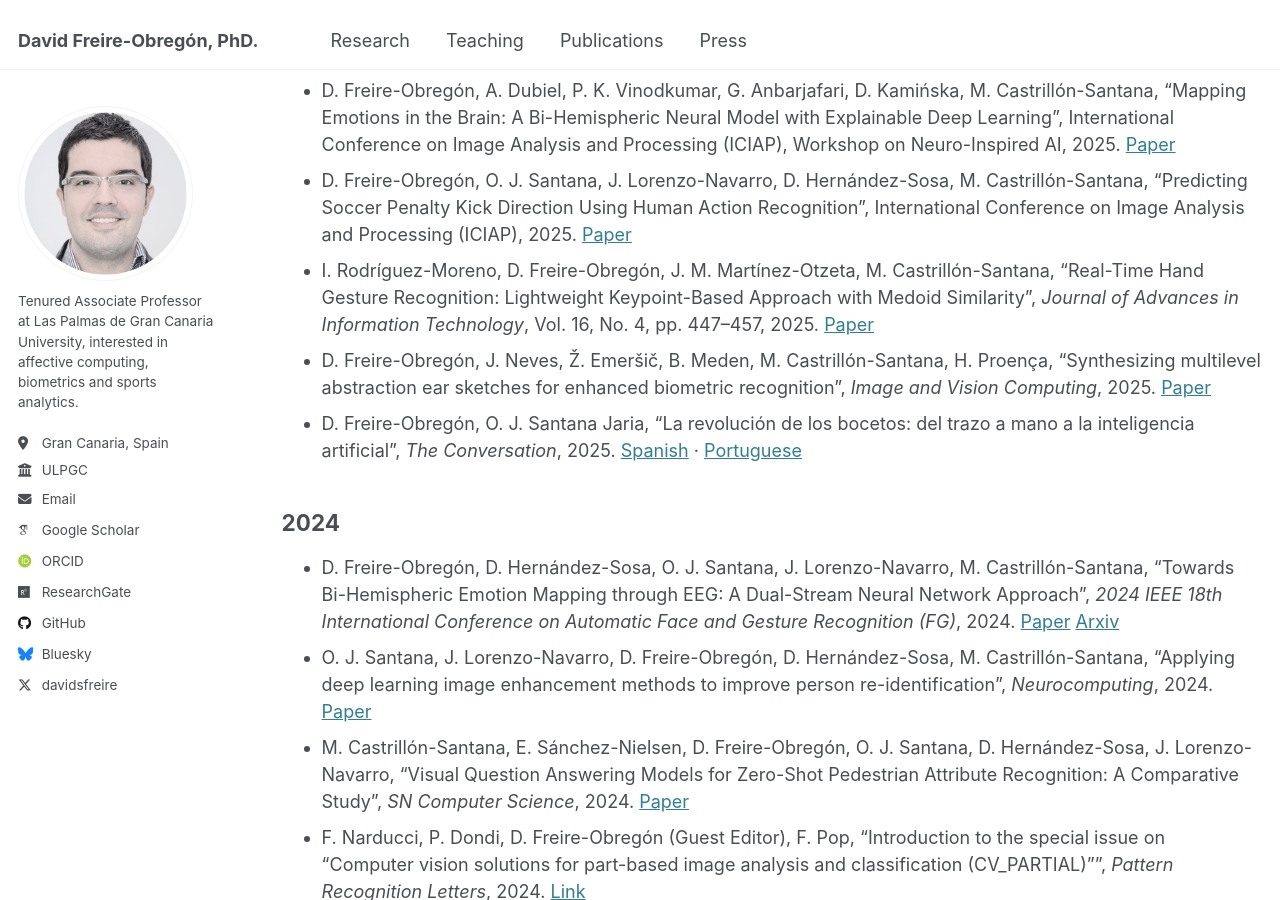
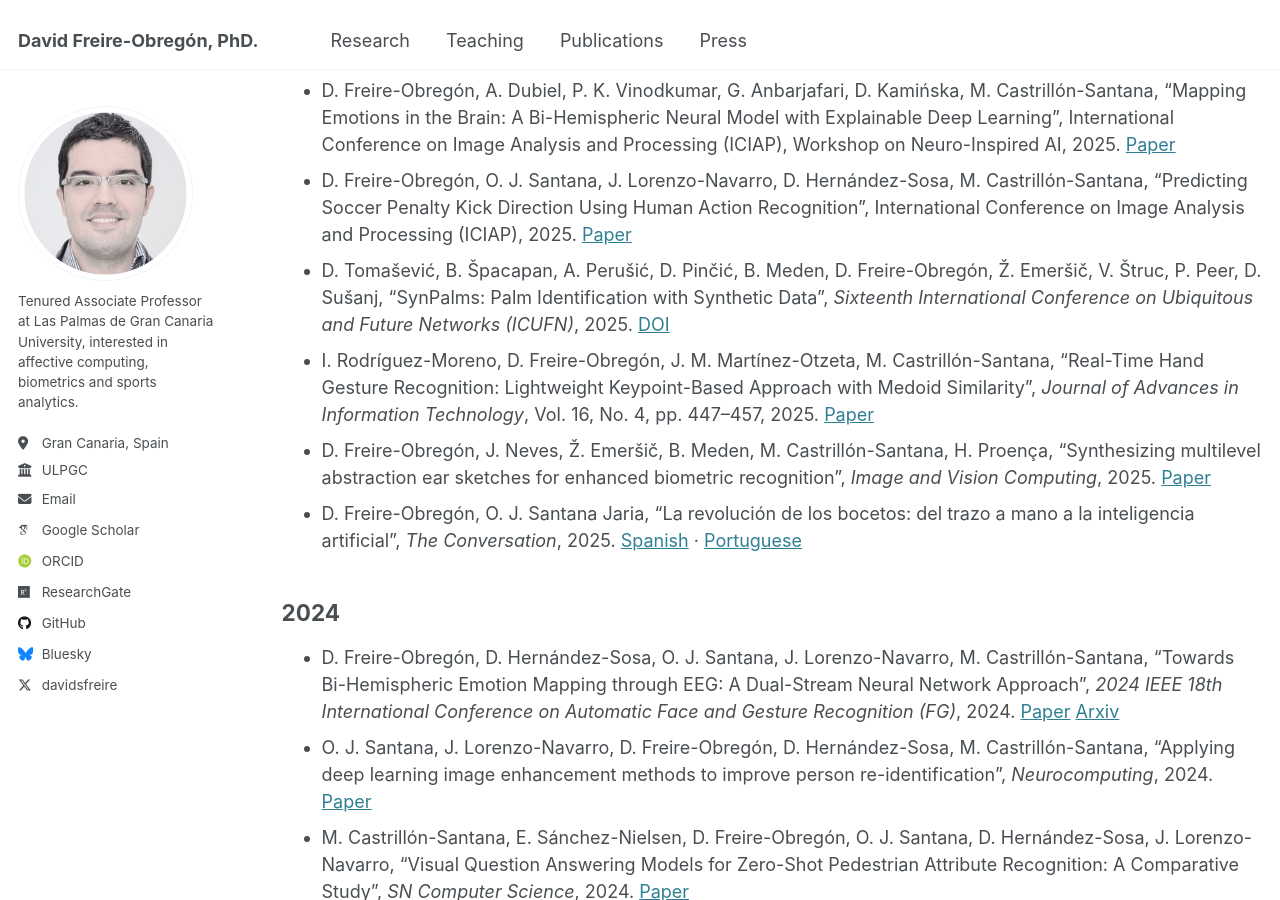
Before and after one commit to davidfreire/davidfreire.github.io, a Jekyll site: the page built from _pages/publications.md, in a window 1280 px wide and 900 px high, scrolled down 300 px. Built offline with Jekyll 4.4.1, drawn with Linux system fonts in a browser that asks for light colours; some web fonts are replaced.

Commit message:
Add publication on palm identification with synthetic data

```diff
--- a/_pages/publications.md
+++ b/_pages/publications.md
@@ -15,6 +15,7 @@ redirect_from:
 - D. Freire-Obregón, "Fading Faces: When Agents Forget Who You Are", International Workshop on Mortal Agents: Physical, Psychological, and Social Death in the Machine, ALIFE, 2025. <a href="https://zenodo.org/records/17233750" target="_blank">Paper</a> · <a href="https://sites.google.com/kyoto-u.ac.jp/mortalagents2025" target="_blank">Workshop</a> · <a href="https://github.com/davidfreire/davidfreire.github.io/raw/master/files/2025_Mortal_Agents_Fading_Faces.pdf" target="_blank" download>Slides</a>
 - D. Freire-Obregón, A. Dubiel, P. K. Vinodkumar, G. Anbarjafari, D. Kamińska, M. Castrillón-Santana, "Mapping Emotions in the Brain: A Bi-Hemispheric Neural Model with Explainable Deep Learning", International Conference on Image Analysis and Processing (ICIAP), Workshop on Neuro-Inspired AI, 2025. <a href="https://arxiv.org/abs/2507.12625" target="_blank">Paper</a>
 - D. Freire-Obregón, O. J. Santana, J. Lorenzo-Navarro, D. Hernández-Sosa, M. Castrillón-Santana, "Predicting Soccer Penalty Kick Direction Using Human Action Recognition", International Conference on Image Analysis and Processing (ICIAP), 2025. <a href="https://arxiv.org/abs/2507.12617" target="_blank">Paper</a>
+- D. Tomašević, B. Špacapan, A. Perušić, D. Pinčić, B. Meden, D. Freire-Obregón, Ž. Emeršič, V. Štruc, P. Peer, D. Sušanj, "SynPalms: Palm Identification with Synthetic Data", *Sixteenth International Conference on Ubiquitous and Future Networks (ICUFN)*, 2025. <a href="https://ieeexplore.ieee.org/abstract/document/11169785" target="_blank">DOI</a>
 - I. Rodríguez-Moreno, D. Freire-Obregón, J. M. Martínez-Otzeta, M. Castrillón-Santana, "Real-Time Hand Gesture Recognition: Lightweight Keypoint-Based Approach with Medoid Similarity", *Journal of Advances in Information Technology*, Vol. 16, No. 4, pp. 447–457, 2025. <a href="https://www.jait.us/show-253-1668-1.html" target="_blank">Paper</a>
 - D. Freire-Obregón, J. Neves, Ž. Emeršič, B. Meden, M. Castrillón-Santana, H. Proença, "Synthesizing multilevel abstraction ear sketches for enhanced biometric recognition", *Image and Vision Computing*, 2025. <a href="https://www.sciencedirect.com/science/article/pii/S0262885625000125" target="_blank">Paper</a>
 - D. Freire-Obregón, O. J. Santana Jaria, "La revolución de los bocetos: del trazo a mano a la inteligencia artificial", *The Conversation*, 2025.
```
